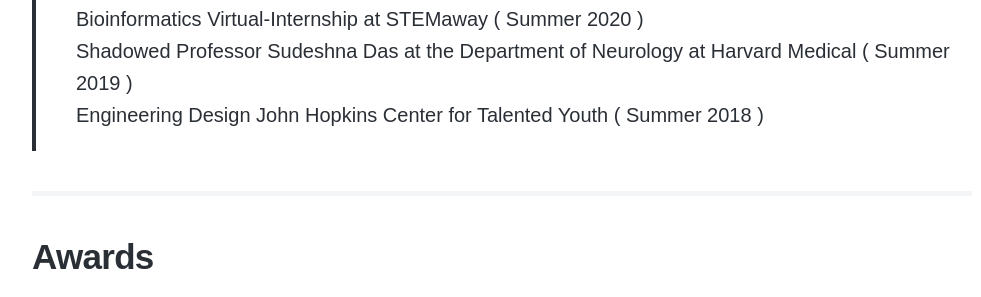
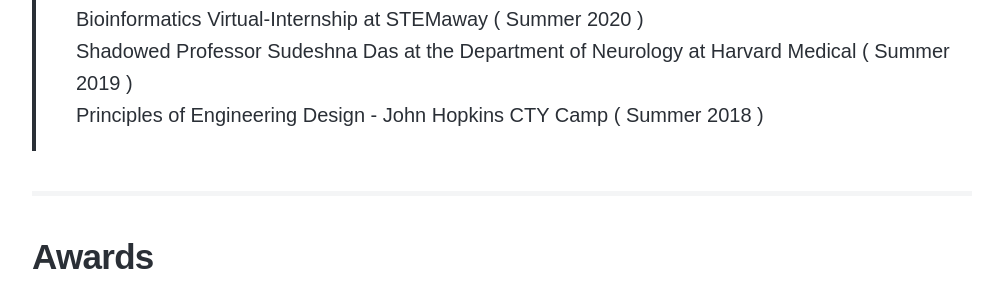
Before and after one commit to disha-22/disha-22.github.io, a Jekyll site: the page built from _pages/Resume.md, in a window 1280 px wide and 900 px high, scrolled down 1473 px. Shown: the part 156-453 px from the top of the window, without its empty margins (138-1119 px from the left). Built offline with Jekyll 4.4.1, drawn with Linux system fonts in a browser that asks for light colours; nearby versions of some CDN libraries; some web fonts are replaced.

Commit message:
Update Resume.md

```diff
--- a/_pages/Resume.md
+++ b/_pages/Resume.md
@@ -33,7 +33,7 @@
 > Program Coordinator at STEMaway ( August 2020 )
 <br> Bioinformatics Virtual-Internship at STEMaway ( Summer 2020 )
 <br> Shadowed Professor Sudeshna Das at the Department of Neurology at Harvard Medical ( Summer 2019 )
-<br> Engineering Design John Hopkins Center for Talented Youth ( Summer 2018 )
+<br> Principles of Engineering Design - John Hopkins CTY Camp ( Summer 2018 )
 
 <hr style="height:5px;color:black">
 
```
